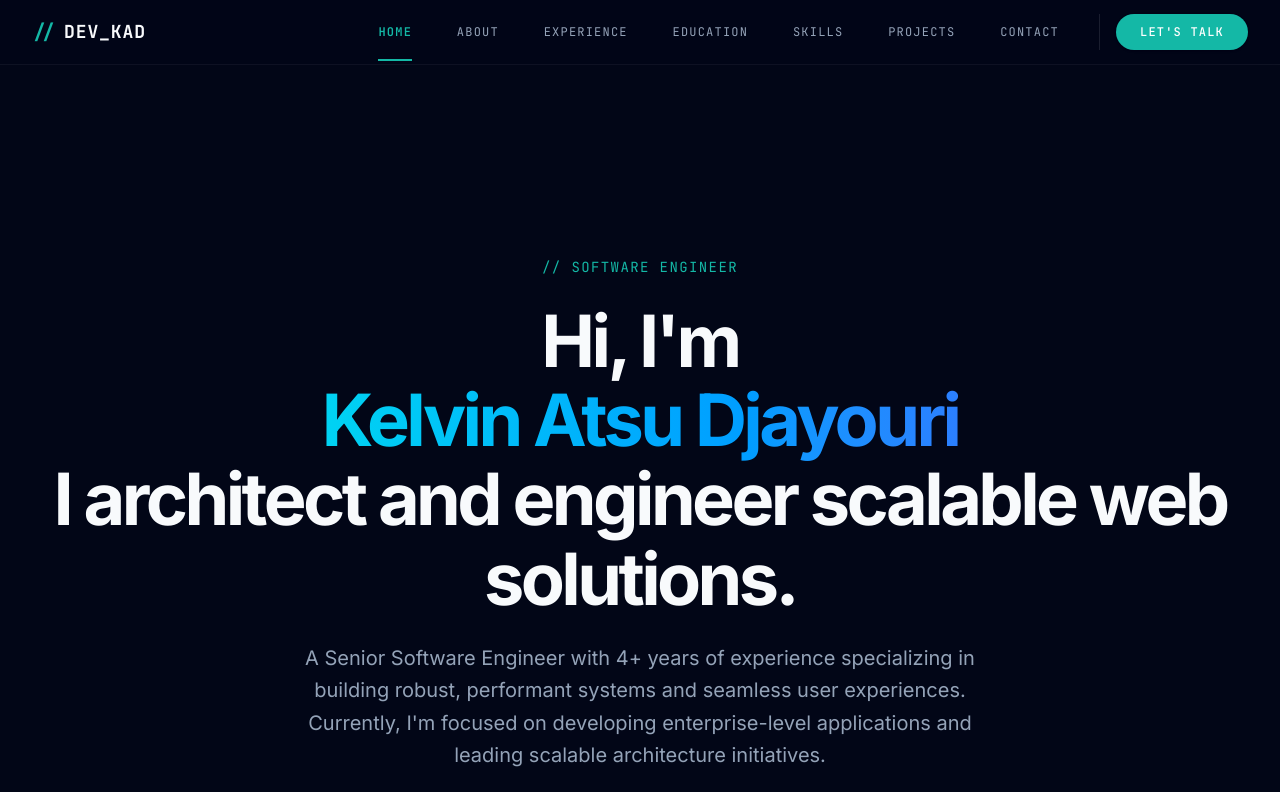
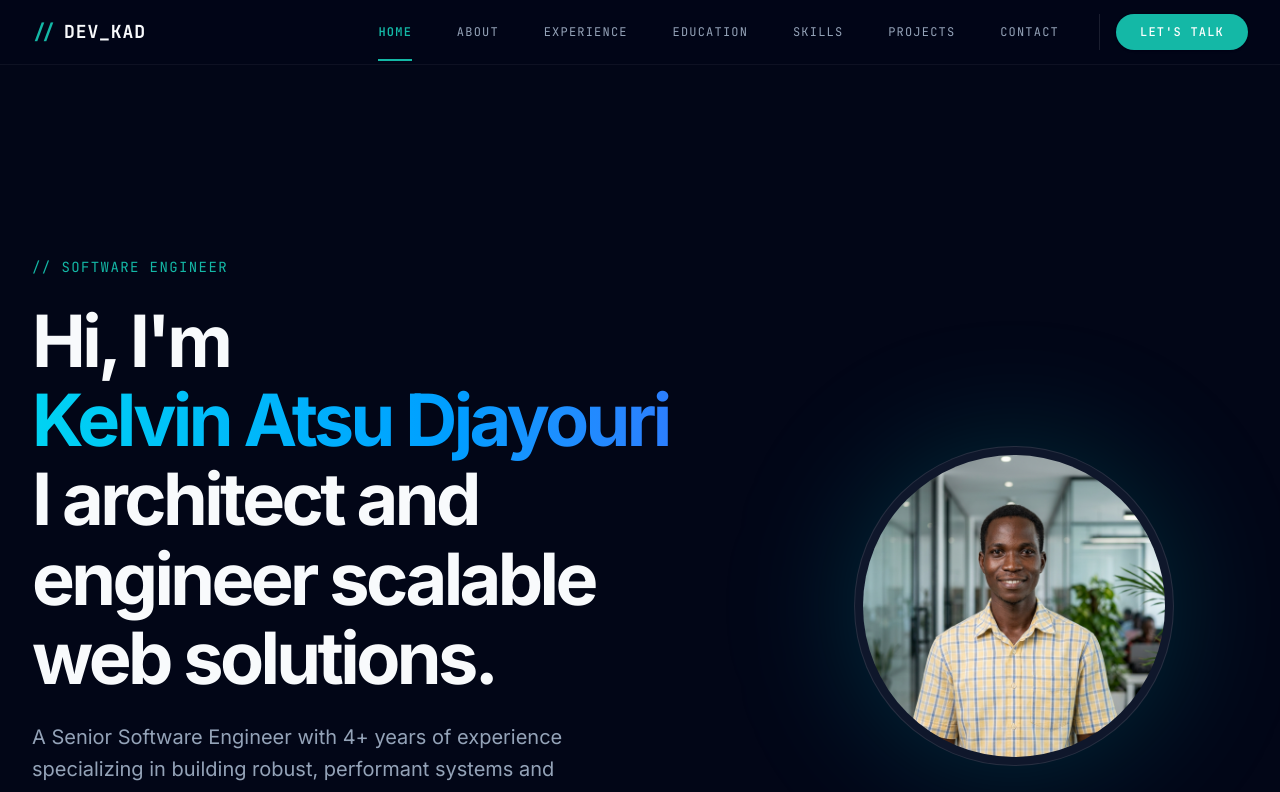
Before and after one commit to djayourikelvinatsu-hub/my_portfolio, a Next.js app: page / in a window 1280 px wide. Shown: the top 792 px of the page. Built offline with nearby package versions, Linux system fonts and the light colour scheme.

Commit message:
Revert "feat: remove profile pictures and adjust layouts for centering"
This reverts commit fbf6a7ca3cd1a7f75d19e3062e7754ebe7be620c.

```diff
--- a/src/app/about/page.tsx
+++ b/src/app/about/page.tsx
@@ -1,6 +1,7 @@
 "use client"
 
 import { motion } from "framer-motion"
+import Image from "next/image"
 import { Calendar, Briefcase, Award } from "lucide-react"
 import {
     SiReact,
@@ -121,10 +122,10 @@ export default function AboutPage() {
                 initial="hidden"
                 animate="visible"
                 variants={staggerContainer}
-                className="mb-24 flex flex-col gap-12 md:gap-16 items-center"
+                className="mb-24 flex flex-col md:flex-row gap-12 md:gap-16 items-center md:items-start"
             >
-                <motion.div variants={fadeIn} className="w-full flex flex-col">
-                    <span className="text-primary font-mono text-sm tracking-widest uppercase mb-4 block">{"//"} THE DEVELOPER</span>
+                <motion.div variants={fadeIn} className="flex-1 order-2 md:order-1 flex flex-col">
+                    <span className="text-primary font-mono text-sm tracking-widest uppercase mb-4 block md:inline-block">{"//"} THE DEVELOPER</span>
                     <h1 className="text-3xl sm:text-4xl md:text-5xl lg:text-6xl font-extrabold tracking-tight mb-4">
                         Kelvin Atsu Djayouri
                     </h1>
@@ -139,6 +140,20 @@ export default function AboutPage() {
                         <p>
                             I specialize in engineering comprehensive solutions across the frontend and backend. Currently, my focus is on leveraging advanced React patterns, Next.js server components, distributed databases, and robust API design to deliver performant and scalable real-world solutions at an enterprise level.
                         </p>
+                    </div>
+                </motion.div>
+
+                <motion.div variants={fadeIn} className="w-56 h-56 sm:w-64 sm:h-64 md:w-80 md:h-80 relative flex-shrink-0 order-1 md:order-2">
+                    <div className="absolute inset-0 bg-gradient-to-tr from-cyan-400/20 to-teal-500/20 rounded-[40px] rotate-6 scale-105 blur-md" />
+                    <div className="absolute inset-0 bg-slate-900 border border-white/10 rounded-[40px] -rotate-3 transition-transform hover:rotate-0 duration-500" />
+                    <div className="relative w-full h-full rounded-[40px] overflow-hidden border border-white/10 shadow-2xl">
+                        <Image
+                            src="/avatar.jpg"
+                            alt="Kelvin Atsu Djayouri"
+                            fill
+                            className="object-cover object-top"
+                            priority
+                        />
                     </div>
                 </motion.div>
             </motion.div>
--- a/src/app/page.tsx
+++ b/src/app/page.tsx
@@ -2,6 +2,7 @@
 
 import { motion } from "framer-motion"
 import Link from "next/link"
+import Image from "next/image"
 import { ArrowRight, Code2, Layers, Zap, MonitorSmartphone, Server, Database, Globe, Mail } from "lucide-react"
 import { Button } from "@/components/ui/button"
 import { Input } from "@/components/ui/input"
@@ -97,8 +98,9 @@ export default function Home() {
       {/* Hero Section */}
       <section className="relative pt-24 pb-16 md:pt-48 md:pb-32 overflow-hidden">
         <div className="container mx-auto px-4 md:px-8">
+          <div className="flex flex-col-reverse md:flex-row items-center justify-between gap-12">
             <motion.div
-              className="w-full flex flex-col items-center text-center"
+              className="w-full md:w-[60%] flex flex-col items-start"
               initial="hidden"
               animate="visible"
               variants={staggerContainer}
@@ -116,11 +118,11 @@ export default function Home() {
                 I architect and engineer scalable web solutions.
               </motion.h1>
 
-              <motion.p variants={fadeIn} className="text-base sm:text-lg md:text-xl text-muted-foreground mb-8 max-w-2xl leading-relaxed">
+              <motion.p variants={fadeIn} className="text-base sm:text-lg md:text-xl text-muted-foreground mb-8 max-w-xl leading-relaxed">
                 A Senior Software Engineer with 4+ years of experience specializing in building robust, performant systems and seamless user experiences. Currently, I'm focused on developing enterprise-level applications and leading scalable architecture initiatives.
               </motion.p>
 
-              <motion.div variants={fadeIn} className="flex flex-wrap justify-center gap-4">
+              <motion.div variants={fadeIn} className="flex flex-wrap gap-4">
                 <Button asChild size="lg" className="rounded-full px-8 text-sm font-mono tracking-widest uppercase">
                   <a href="#projects">View Projects</a>
                 </Button>
@@ -129,6 +131,29 @@ export default function Home() {
                 </Button>
               </motion.div>
             </motion.div>
+
+            <motion.div
+              className="w-full md:w-[40%] flex justify-center relative"
+              initial={{ opacity: 0, scale: 0.9 }}
+              animate={{ opacity: 1, scale: 1 }}
+              transition={{ duration: 0.8 }}
+            >
+              <div className="relative w-56 h-56 sm:w-64 sm:h-64 md:w-80 md:h-80">
+                <div className="absolute inset-0 rounded-full bg-gradient-to-tr from-cyan-400/20 to-teal-500/20 blur-3xl" />
+                <div className="relative w-full h-full rounded-full border border-white/10 overflow-hidden bg-slate-900 flex items-center justify-center p-2">
+                  <div className="w-full h-full rounded-full overflow-hidden relative">
+                    <Image
+                      src="/avatar.jpg"
+                      alt="Profile"
+                      fill
+                      className="object-cover"
+                      priority
+                    />
+                  </div>
+                </div>
+              </div>
+            </motion.div>
+          </div>
         </div>
       </section>
 
```
Also changed, not shown: public/avatar.jpg (added), public/profile-bg.jpg (added).
